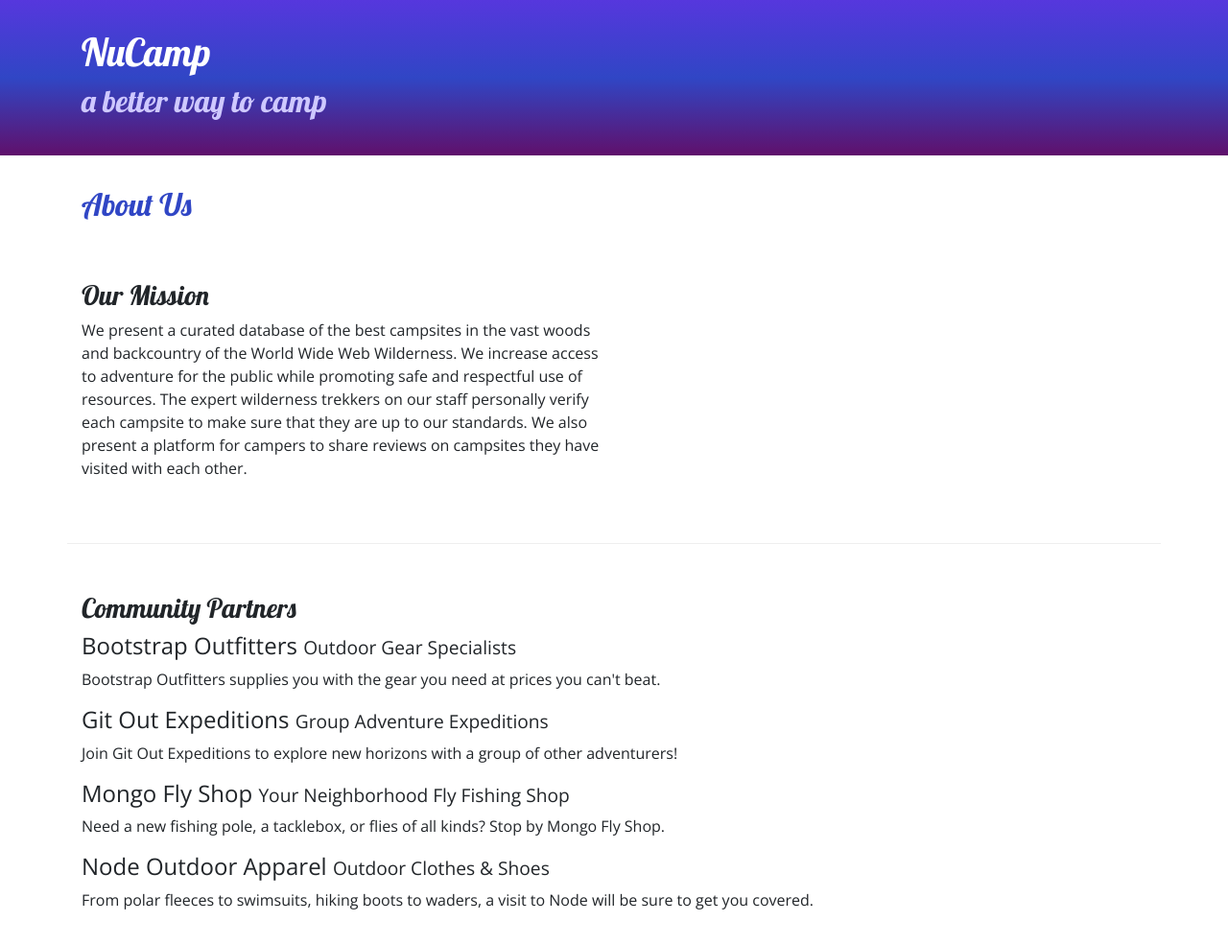
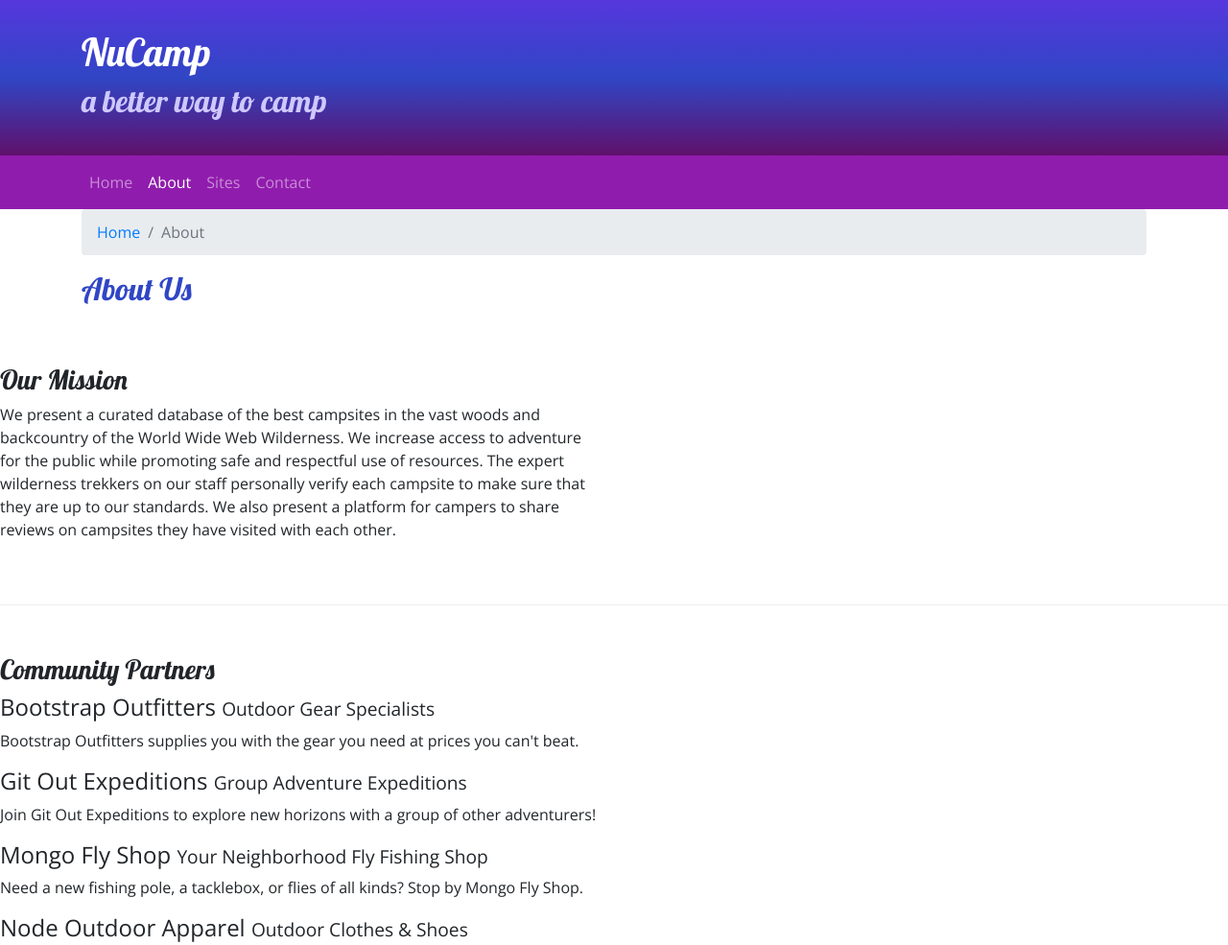
Before and after one commit to ehoogland/laughing-octo-carnival, a website: page aboutus.html in a window 1280 px wide. Shown: the top 985 px of the page at 96% size. Drawn offline with nearby package versions, Linux system fonts and the light colour scheme.

Commit message:
Navbar and Breadcrumbs

```diff
--- a/aboutus.html
+++ b/aboutus.html
@@ -27,13 +27,38 @@
         </div>
     </header>
 
+    <nav class="navbar navbar-expand-sm navbar-dark sticky-top">
+        <!--Add code for a button-->
+        <button class="navbar-toggler ml-auto" type="button" data-toggle="collapse" data-target="#nucampNavbar">
+            <span class="navbar-toggler-icon"></span>
+        </button>
+        <!-- Enclose the ul element in the Navbar with a new div with the collapse and navbar-collapse classes,
+             and an id that matches the data-target used in the previously added button.
+             Add another div with a container class around all the contents of the nav element:-->
+        <div class="collapse navbar-collapse" id="nucampNavbar">
+            <div class="container">
+                <ul class="navbar-nav">
+                    <li class="nav-item"><a class="nav-link" href="index.html">Home</a></li>
+                    <li class="nav-item active"><a class="nav-link" href="#">About</a></li>
+                    <li class="nav-item"><a class="nav-link" href="#">Sites</a></li>
+                    <li class="nav-item"><a class="nav-link" href="#">Contact</a></li>
+                </ul>
+            </div>
+        </div>
+    </nav>
+
+
     <div class="container">
         <div class="row">
             <div class="col">
+                <ol class="breadcrumb">
+                    <li class="breadcrumb-item"><a href="index.html">Home</a></li>
+                    <li class="breadcrumb-item active">About</li>
+                </ol>
                 <h2>About Us</h2>
             </div>
         </div>
-
+    </div>
     <div class ="row row-content">
         <div class="col col-sm-6">
             <h3>Our Mission</h3>
@@ -86,7 +111,7 @@
     <!-- jQuery must come first, then Popper.js, then the Bootstrap JavaScript plugins.-->
     <script src="node_modules/jquery/dist/jquery.slim.min.js"></script>
     <script src="node_modules/popper.js/dist/umd/popper.min.js"></script>
-    <script src="node_modules/bootstrap/dist/js/bootstrap.min.js"></script
+    <script src="node_modules/bootstrap/dist/js/bootstrap.min.js"></script>
 </body>
 
 </html>
--- a/css/styles.css
+++ b/css/styles.css
@@ -15,11 +15,18 @@ footer {
    padding: 20px 0;
 }
 /* Changed from 'background-color' to 'background-image'
-header.jumbotron and .jumbotron both work */
+header.jumbotron and .jumbotron both work
+Added 0 margin to .jumbotron class to remove space between
+the Jumbotron and the Navbar */
 .jumbotron {
+    margin: 0;
    padding: 30px;
    background-image: linear-gradient( #5637DD, #3046C5, #60106B);
    color: white;
+}
+/* Give Navbar a custom color */
+.navbar {
+   background-color: #901CAD;
 }
 .row-content {
    padding: 50px 0;
```
Also changed, not shown: index.html (+20 -2 lines). Lines whose indentation alone changed are shown as unchanged.
